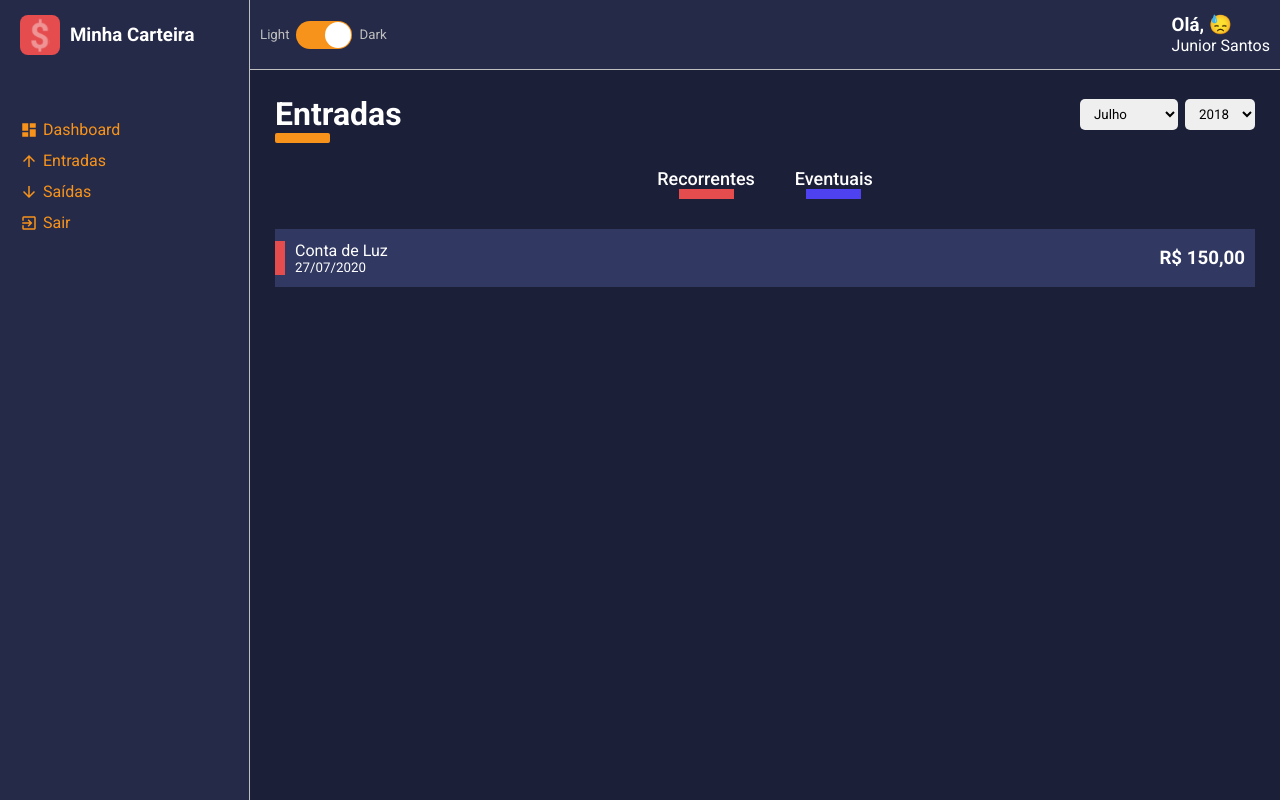
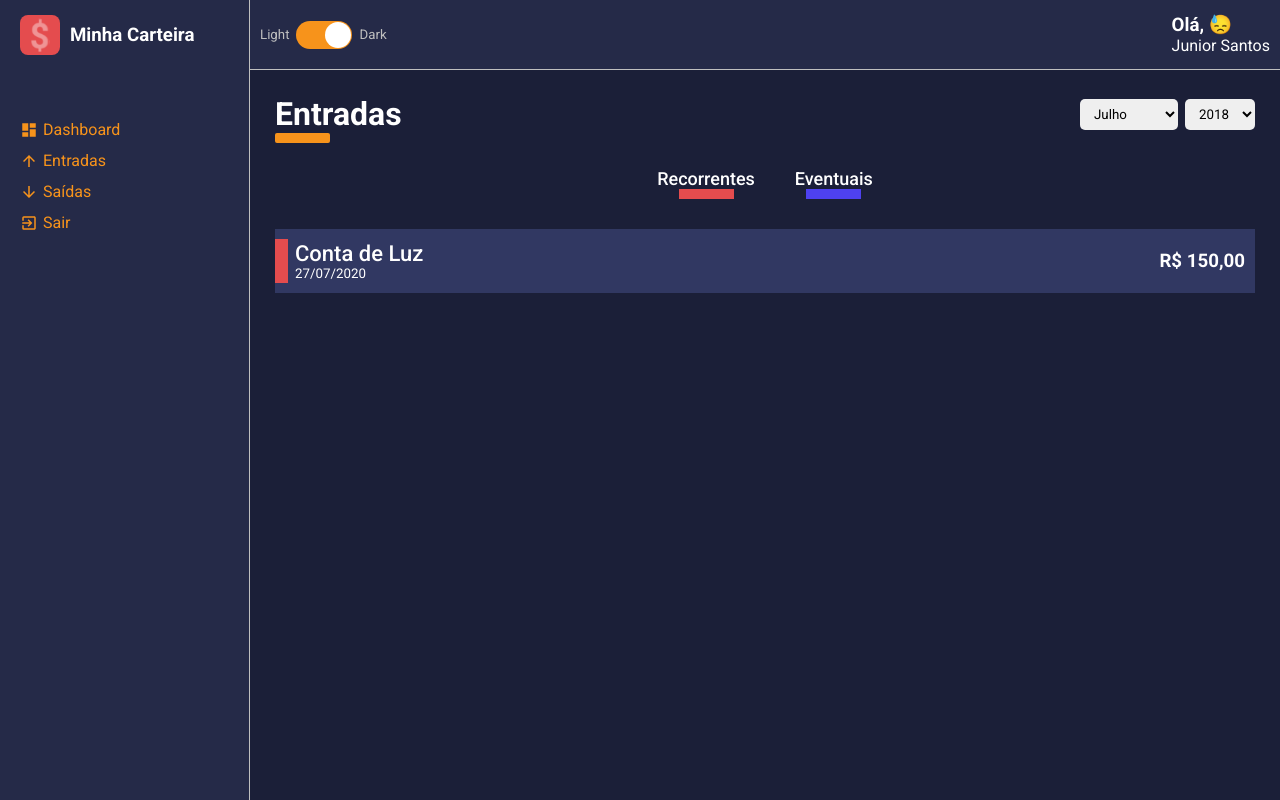
Before and after one commit to devjusan/Minha-Carteira, a React (Create React App) app: page /list/entry-balance in a window 1280 px wide. Built offline with nearby package versions, Linux system fonts and the light colour scheme.

Commit message:
style: correcao no tamanho da data

```diff
--- a/src/components/HistoryFinanceCard/styles.ts
+++ b/src/components/HistoryFinanceCard/styles.ts
@@ -1,11 +1,7 @@
-import styled from 'styled-components'
-
-interface ITagProps {
-  color: string;
-}
+import styled from "styled-components";
 
 export const Container = styled.li`
-  background-color: ${props => props.theme.colors.tertiary};
+  background-color: ${(props) => props.theme.colors.tertiary};
   margin: 10px 0;
   padding: 12px 10px;
   list-style: none;
@@ -13,12 +9,12 @@ export const Container = styled.li`
   justify-content: space-between;
   align-items: center;
   cursor: pointer;
-  transition: all .3s;
+  transition: all 0.3s;
 
   position: relative;
 
   &:hover {
-    opacity: .7;
+    opacity: 0.7;
     transform: translate3d(7px, 0, 0);
   }
 
@@ -30,15 +26,19 @@ export const Container = styled.li`
   }
 
   > div > span {
+    font-size: 22px;
+    font-weight: 500;
+  }
+`;
 
-  }
-
-`;
+interface ITagProps {
+  color: string;
+}
 
 export const Tag = styled.div<ITagProps>`
   position: absolute;
-  width: 10px;
-  height: 60%;
+  width: 13px;
+  height: 70%;
   left: 0;
-  background-color: ${props => props.color};
+  background-color: ${(props) => props.color};
 `;
```
